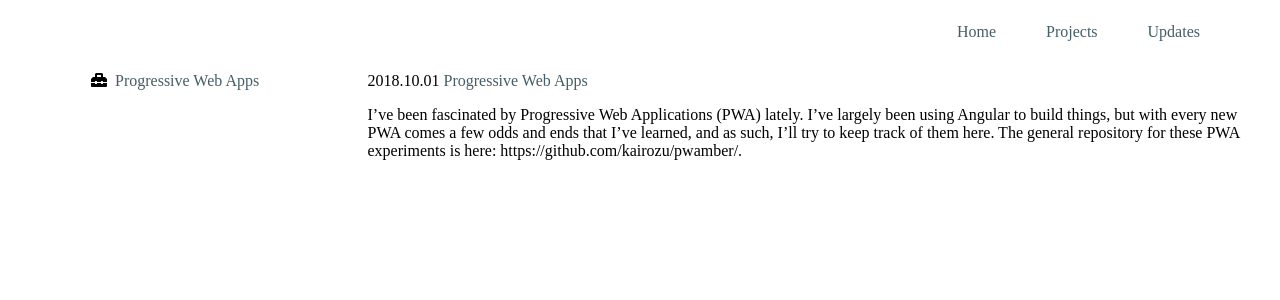
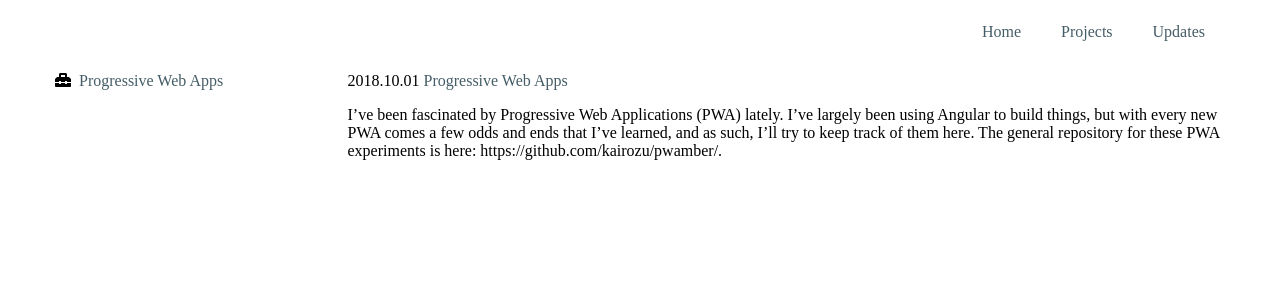
Before and after one commit to kairozu/kairozu.github.io, a Jekyll site: the page built from projects/index.md, in a window 1280 px wide. Shown: the top 300 px of the page. Built offline with Jekyll 4.4.1, drawn with Linux system fonts in a browser that asks for light colours; nearby versions of some CDN libraries.

Commit message:
aligning items

```diff
--- a/css/main.css
+++ b/css/main.css
@@ -11,7 +11,6 @@
 .bold { font-weight: 600; }
 
 .bodyWrap {
-    width: 100%;
     margin: 0 20px;
 }
 .fcNav {
@@ -21,7 +20,7 @@
     justify-content: flex-end;
 }
 .navLink {
-    padding: 10px 20px;
+    padding: 10px 15px;
     margin: 5px;
     text-align: center;
 }
@@ -35,6 +34,9 @@
 .fcSideList {
     min-width: 250px;
     flex: 0 1 20%; }
+.fa-ul {
+    margin-left: 1.5em;
+}
 
 @media all and (max-width: 756px) {
     .fcMain { flex-wrap: wrap; }
```
